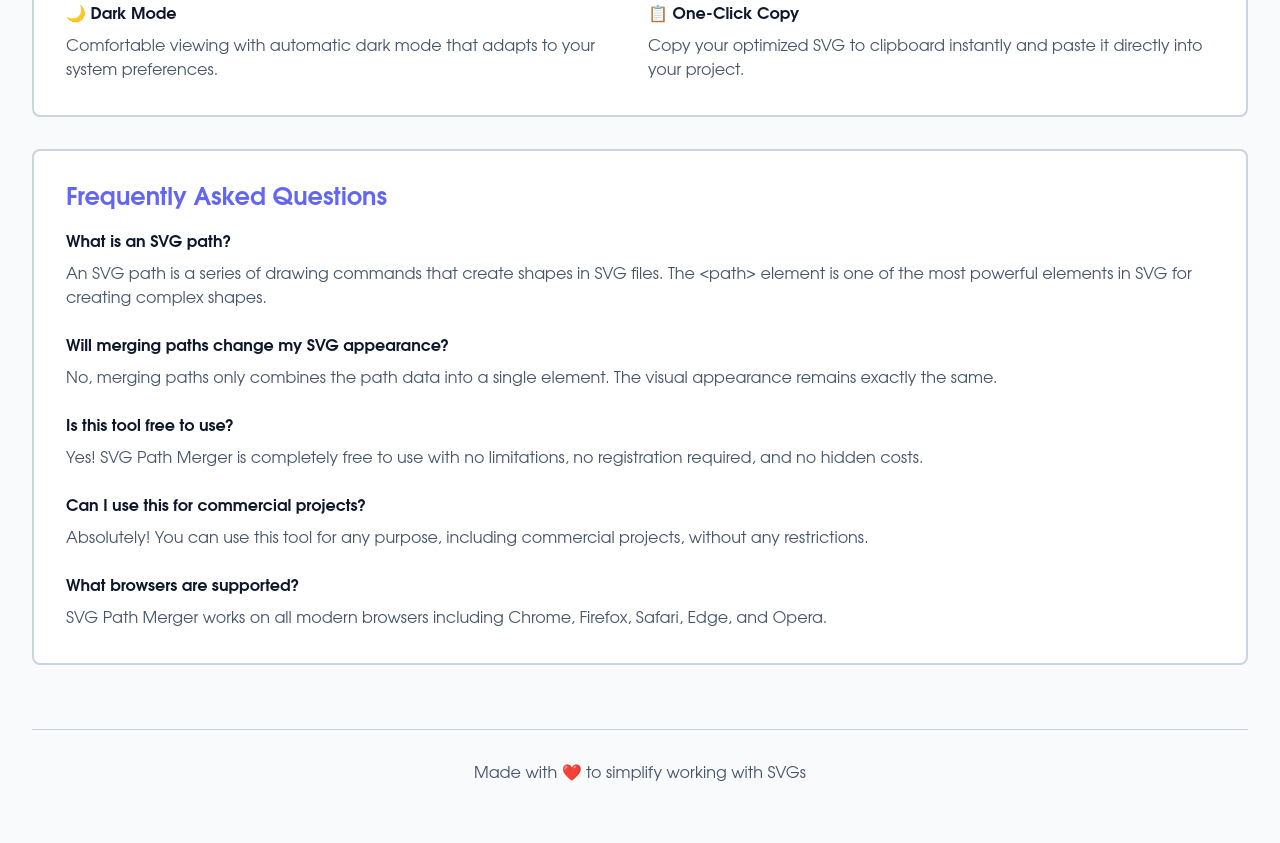
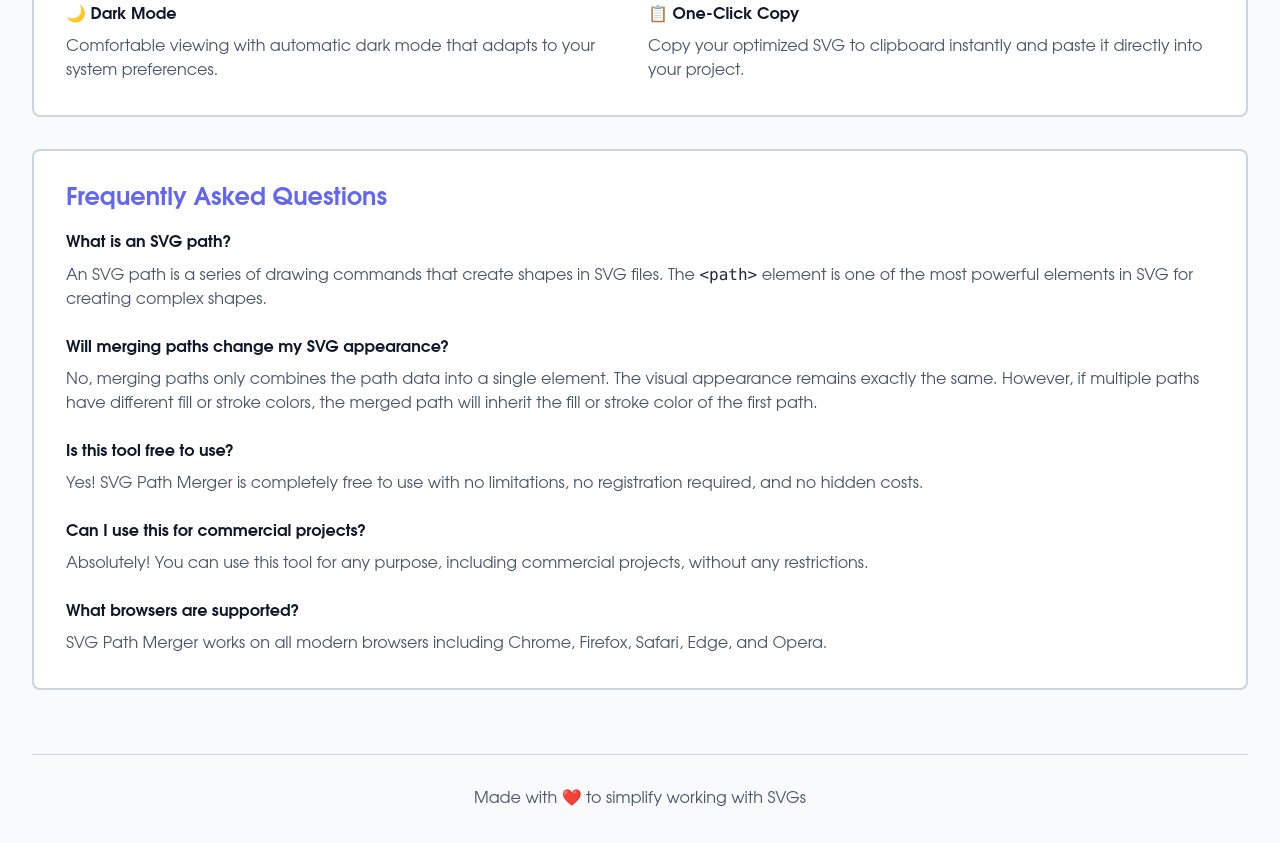
Before and after one commit to firestar300/SVG-Path-Merger, a website built with Vite: page index.html in a window 1280 px wide. Shown: the part 1726-2569 px from the top of the page. Before the commit the page ends 2544 px from the top, so only its background shows below. Built offline with nearby package versions, Linux system fonts and the light colour scheme.

Commit message:
feat (index.html): update faq

```diff
--- a/index.html
+++ b/index.html
@@ -265,11 +265,11 @@
                     <div class="space-y-6">
                         <div>
                             <h3 class="font-semibold text-slate-900 dark:text-slate-100 mb-2">What is an SVG path?</h3>
-                            <p class="text-slate-600 dark:text-slate-400">An SVG path is a series of drawing commands that create shapes in SVG files. The &lt;path&gt; element is one of the most powerful elements in SVG for creating complex shapes.</p>
+                            <p class="text-slate-600 dark:text-slate-400">An SVG path is a series of drawing commands that create shapes in SVG files. The <code class="text-slate-800 dark:text-slate-300" aria-label="path HTML tag">&lt;path&gt;</code> element is one of the most powerful elements in SVG for creating complex shapes.</p>
                         </div>
                         <div>
                             <h3 class="font-semibold text-slate-900 dark:text-slate-100 mb-2">Will merging paths change my SVG appearance?</h3>
-                            <p class="text-slate-600 dark:text-slate-400">No, merging paths only combines the path data into a single element. The visual appearance remains exactly the same.</p>
+                            <p class="text-slate-600 dark:text-slate-400">No, merging paths only combines the path data into a single element. The visual appearance remains exactly the same. However, if multiple paths have different fill or stroke colors, the merged path will inherit the fill or stroke color of the first path.</p>
                         </div>
                         <div>
                             <h3 class="font-semibold text-slate-900 dark:text-slate-100 mb-2">Is this tool free to use?</h3>
```
